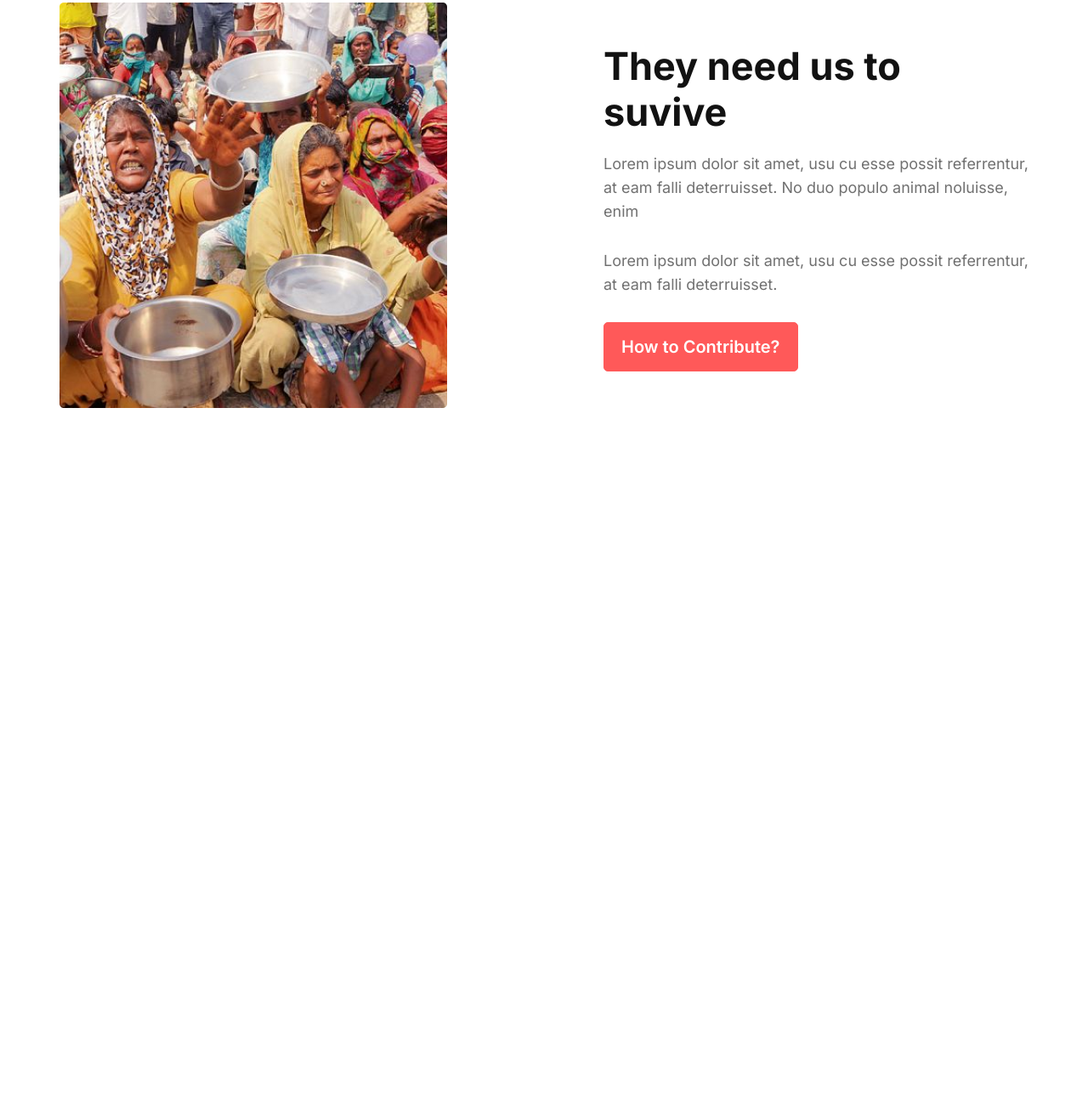
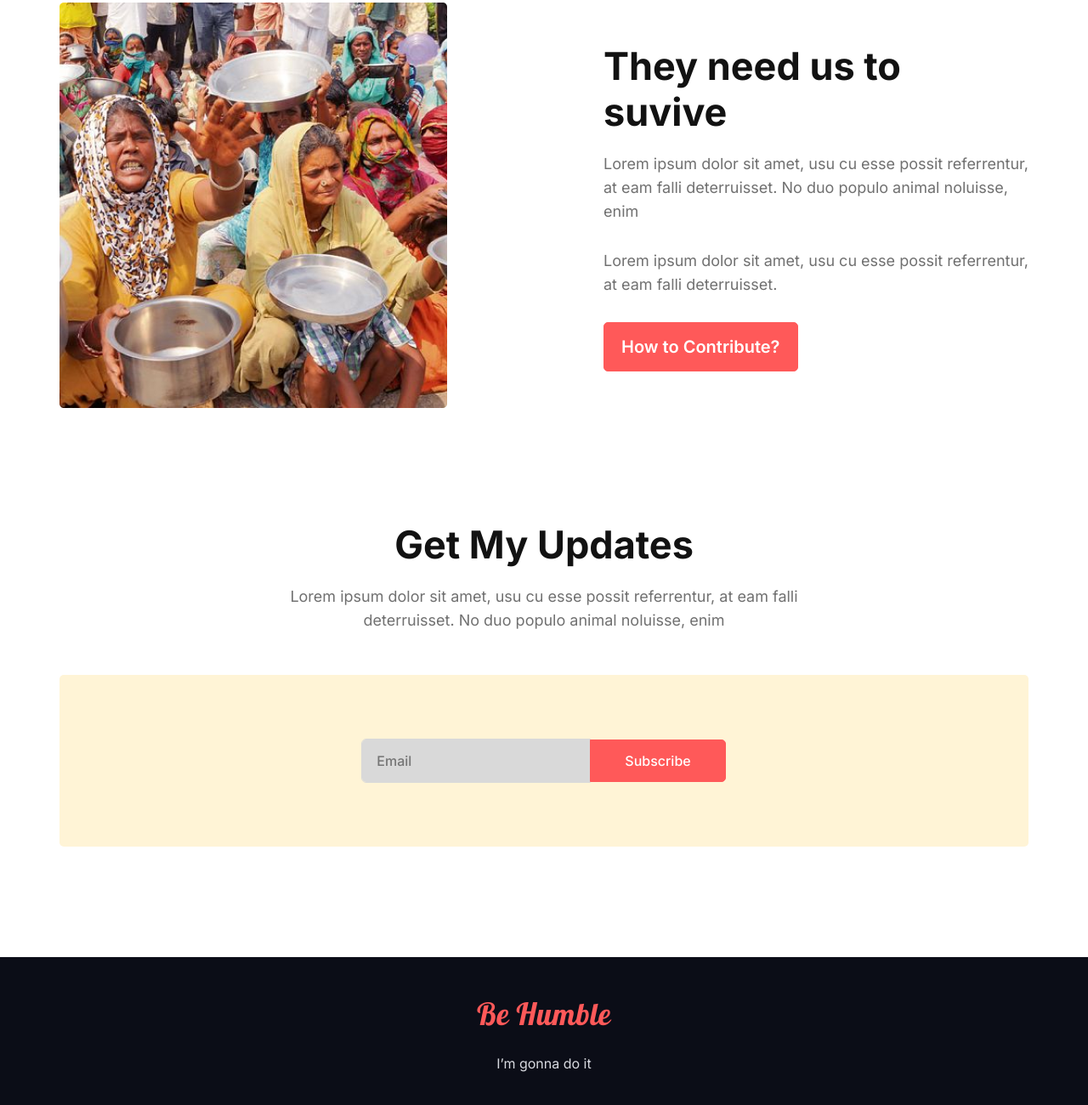
Before and after one commit to Rabby-khan-04/M01-Mod-5.5-Donation-webiste, a plain HTML site: page index.html in a window 1280 px wide. Shown: the part 2268-3568 px from the top of the page at 85% size. Before the commit the page ends 2752 px from the top, so only its background shows below. Drawn offline with Linux system fonts and the light colour scheme.

Commit message:
Footer Added

```diff
--- a/index.html
+++ b/index.html
@@ -111,9 +111,31 @@
             </div>
         </section>
 
+        <!-- Newsletter Section -->
+        <section class="newsletter pt-130">
+            <div class="container">
+                <div class="content_wraper text-center">
+                    <h2 class="section_title">Get My Updates</h2>
+                    <p class="section_description">Lorem ipsum dolor sit amet, usu cu esse possit referrentur, at eam falli deterruisset. No duo populo animal noluisse, enim</p>
+                </div>
+
+                <div class="newsletter_wraper">
+                    <form class="newsletter_form" action="#">
+                        <input type="email" name="" id="email_form" placeholder="Email">
+                        <input class="submit_btn" type="submit" value="Subscribe">
+                    </form>
+                </div>
+            </div>
+        </section>
+
     </main>
 
-    <footer></footer>
+    <footer>
+        <div class="container text-center">
+            <h2 class="footer_title">Be Humble</h2>
+            <p class="footer_sub_title">I’m gonna do it</p>
+        </div>
+    </footer>
 
 </body>
 </html>
--- a/style/style.css
+++ b/style/style.css
@@ -125,7 +125,7 @@
     background: #FFF4D6;
 }
 
-.plan:hover{
+.plan:hover {
     transform: translateY(-10px);
     box-shadow: 0 0 7px -1px rgba(0, 0, 0, 0.085);
 }
@@ -153,13 +153,13 @@
 
 
 /* Featured Section Css */
-.featured_wraper{
+.featured_wraper {
     display: flex;
     flex-direction: row;
     justify-content: space-between;
 }
 
-.fetured_content_row{
+.fetured_content_row {
     max-width: 500px;
     display: flex;
     flex-direction: column;
@@ -167,14 +167,82 @@
     align-items: flex-start;
 }
 
-.fetured_content_row .section_description{
+.fetured_content_row .section_description {
     margin-bottom: 30px;
 }
 
-.fetured_img_row{
+.fetured_img_row {
     max-width: 500px;
 }
 
-.featured_wraper:not(:last-child){
+.featured_wraper:not(:last-child) {
     margin-bottom: 100px;
 }
+
+
+/* Newsletter Section Css */
+.newsletter_wraper {
+    padding: 76px 190px;
+    margin-top: 50px;
+    background: #FFF4D6;
+    border-radius: 5px;
+}
+
+.newsletter_form {
+    display: flex;
+    flex-direction: row;
+    justify-content: center;
+    align-items: stretch;
+}
+
+#email_form {
+    padding: 14px 17px;
+    font-weight: 500;
+    font-size: 16px;
+    line-height: 20px;
+    color: #AA9F9F;
+    background: #D9D9D9;
+    border-radius: 5px 0px 0px 5px;
+    border: none;
+    outline: 1px solid #D9D9D9;
+}
+
+#email_form:focus {
+    outline: 1px solid #FF5959;
+}
+
+.submit_btn {
+    font-weight: 500;
+    font-size: 16px;
+    line-height: 20px;
+    color: #FFFFFF;
+    background-color: #FF5959;
+    border-radius: 0 5px 5px 0;
+    padding: 14px 40px;
+    border: 1px solid #FF5959;
+}
+
+
+/* Footer Css */
+footer {
+    padding: 45px 0;
+    margin-top: 130px;
+    background: #0B0D17;
+}
+
+.footer_title {
+    font-family: 'Lobster', cursive;
+    font-weight: 400;
+    font-size: 36px;
+    line-height: 44px;
+    letter-spacing: 0.5px;
+    color: #FF5959;
+    margin-bottom: 24px;
+}
+
+.footer_sub_title {
+    font-weight: 400;
+    font-size: 16px;
+    line-height: 24px;
+    color: #D9DBE1;
+}
```
